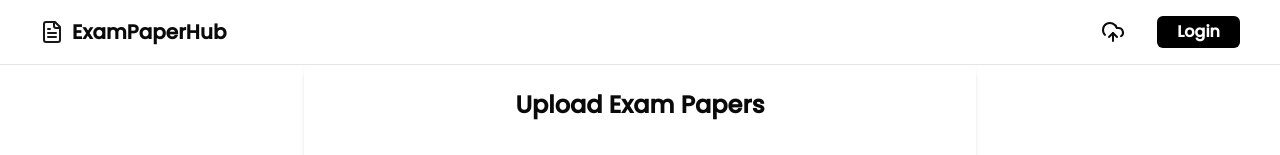
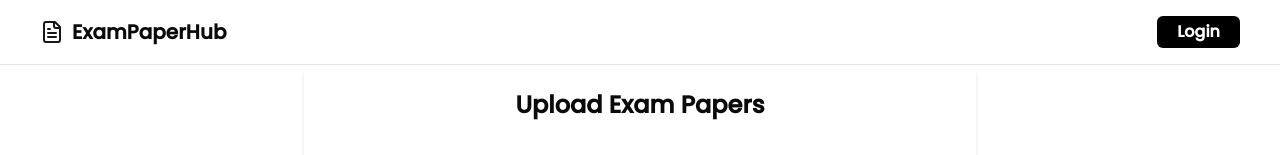
Before and after one commit to iutkarsh077/pyq, a Next.js app: page /uploadpapers in a window 1280 px wide. Shown: the top 155 px of the page. Built offline with nearby package versions, Linux system fonts and the light colour scheme; no server answers.

Commit message:
more then one admin

```diff
--- a/src/components/custom/Navbar.tsx
+++ b/src/components/custom/Navbar.tsx
@@ -6,7 +6,7 @@ import { SignedIn, SignedOut, SignInButton, UserButton } from "@clerk/nextjs";
 export default async function Navbar() {
   const userId = await currentUser();
 
-  const adminEmail1 = process.env.ADMIN_EMAIL1;
+  const adminEmail = process.env.ADMIN_EMAILS;
   return (
     <header className="sticky top-0 z-50 w-full border-b bg-background/95 backdrop-blur supports-[backdrop-filter]:bg-background/60">
       <div className="container flex h-16 items-center justify-between px-5 md:px-10">
@@ -27,7 +27,7 @@ export default async function Navbar() {
           </Link>
           )
          }
-          {adminEmail1 == userId?.primaryEmailAddress?.emailAddress && (
+          {adminEmail?.includes(userId?.primaryEmailAddress?.emailAddress as string) && (
             <Link href="/uploadpapers">
               <UploadCloud className="hover:scale-110 ease-in-out transition-all duration-200 hover:cursor-pointer" />
             </Link>
```
